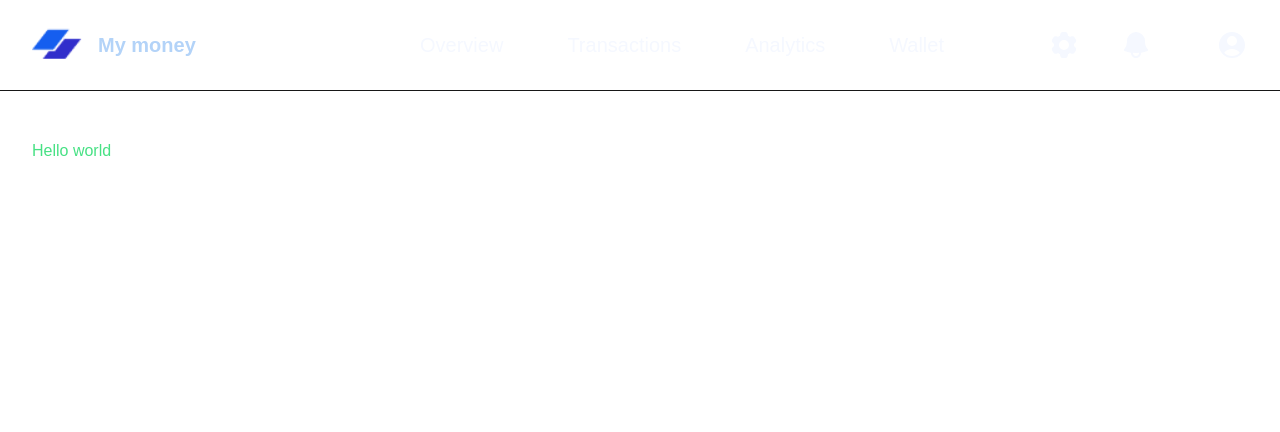
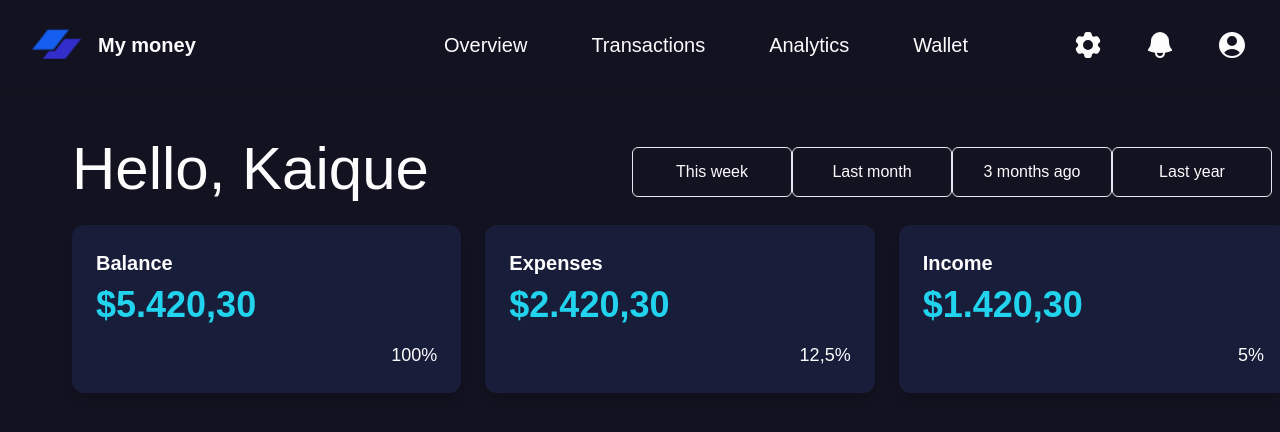
Before and after one commit to KaiqueFj/My-Money-FinanceTracker, a Next.js app: page / in a window 1280 px wide. Shown: the top 432 px of the page. Built offline with nearby package versions, Linux system fonts and the light colour scheme.

Commit message:
style: improved the colors of project in black theme, and also included a few cards that will be the user values info

```diff
--- /dev/null
+++ b/app/_components/Fillter/Filter.js
@@ -0,0 +1,20 @@
+import React from "react";
+
+export default function Filter() {
+  return (
+    <div className="flex items-center justify-between px-4 py-2  rounded-md">
+      <ButtonFilter>This week</ButtonFilter>
+      <ButtonFilter>Last month</ButtonFilter>
+      <ButtonFilter>3 months ago</ButtonFilter>
+      <ButtonFilter>Last year</ButtonFilter>
+    </div>
+  );
+}
+
+function ButtonFilter({ children }) {
+  return (
+    <button className=" text-primary-600 px-2 py-3 w-40 rounded-md border border-primary-250">
+      {children}
+    </button>
+  );
+}
--- a/app/_components/Logo/Logo.js
+++ b/app/_components/Logo/Logo.js
@@ -5,7 +5,7 @@ export default function Logo() {
   return (
     <Link href="/" className="flex items-center gap-4 z-10">
       <Image src="/logo.png" alt="Logo" width={50} height={50} />
-      <span className="text-xl font-bold text-primary-100">My money</span>
+      <span className="text-xl font-bold text-primary-600">My money</span>
     </Link>
   );
 }
--- a/app/_components/Navigation/Navigation.js
+++ b/app/_components/Navigation/Navigation.js
@@ -1,7 +1,6 @@
 import Link from "next/link";
 
 import {
-  BeakerIcon,
   BellIcon,
   Cog6ToothIcon,
   UserCircleIcon,
@@ -9,7 +8,7 @@ import {
 export default function Navigation() {
   return (
     <nav className="z-10 text-xl">
-      <ul className="flex items-center text-primary-50 gap-16">
+      <ul className="flex items-center text-primary-600 gap-16">
         <li>
           <Link href="/" className="transition-colors hover:text-primary-100 ">
             Overview
@@ -48,7 +47,7 @@ export default function Navigation() {
             <BellIcon className="w-8 h-8transition-colors text-primary-600  group-hover:text-primary-800" />
           </li>
 
-          <li className="ml-6">
+          <li>
             <Link
               href="/"
               className="transition-colors gap-4 hover:text-primary-100 "
--- /dev/null
+++ b/app/_components/UserValues/UserValues.js
@@ -0,0 +1,34 @@
+import React from "react";
+
+export default function UserValues() {
+  return (
+    <div className="flex flex-wrap gap-6 justify-between items-stretch w-full">
+      <CardContainerOfValues value="$5.420,30" percentage="100">
+        Balance
+      </CardContainerOfValues>
+
+      <CardContainerOfValues value="$2.420,30" percentage="12,5">
+        Expenses
+      </CardContainerOfValues>
+
+      <CardContainerOfValues value="$1.420,30" percentage="5">
+        Income
+      </CardContainerOfValues>
+    </div>
+  );
+}
+
+function CardContainerOfValues({ children, value, percentage }) {
+  return (
+    <div className="flex flex-col justify-between bg-primary-100 rounded-xl shadow-lg p-6 min-w-[200px] flex-1 transition-transform hover:scale-[1.02]">
+      <div className="flex flex-col gap-2">
+        <p className="text-primary-600 font-semibold text-xl">{children}</p>
+        <p className="text-primary-450 font-bold text-4xl">{value}</p>
+      </div>
+
+      <div className="flex justify-end mt-4">
+        <p className="text-primary-600 text-lg font-medium">{`${percentage}%`}</p>
+      </div>
+    </div>
+  );
+}
--- a/app/_styles/globals.css
+++ b/app/_styles/globals.css
@@ -1,34 +1,20 @@
 @import "tailwindcss";
 
 @theme {
-  --color-primary-50: #f5f8ff;
-  --color-primary-100: #b3d3f8;
-  --color-primary-150: #1040af;
-  --color-primary-200: #001d4c;
-  --color-primary-250: #ffffff;
-  --color-primary-350: #d6dadd;
-  --color-primary-400: #a4b1ba;
-  --color-primary-450: #47e184;
-  --color-primary-500: #16502c;
-  --background: #ffffff;
-  --foreground: #171717;
+  --color-primary-50: #131220; /* Main background */
+  --color-primary-100: #181d3a; /* Card background */
+  --color-primary-150: #273549; /* Card hover */
+  --color-primary-200: #334155; /* Dividers or subdued text */
+  --color-primary-250: #e2e8f0; /* Headline text */
+  --color-primary-350: #94a3b8; /* Subtext / labels */
+  --color-primary-400: #64748b; /* Hints / borders */
+  --color-primary-450: #22d3ee; /* Accent cyan */
+  --color-primary-500: #14b8a6; /* Accent teal */
+  --color-primary-600: #fcfcfd; /* Main text color white */
+  --background: #0f172a; /* Base background */
+  --foreground: #f1f5f9; /* Main text */
 }
-
 :root {
-  --background: #ffffff;
-  --foreground: #171717;
-}
-
-@theme accent {
-  --color-primary-50: #f5f8ff;
-  --color-primary-100: #b3d3f8;
-  --color-primary-150: #1040af;
-  --color-primary-200: #001d4c;
-  --color-primary-250: #ffffff;
-  --color-primary-350: #d6dadd;
-  --color-primary-400: #a4b1ba;
-  --color-primary-450: #47e184;
-  --color-primary-500: #16502c;
   --background: #ffffff;
   --foreground: #171717;
 }
@@ -36,8 +22,7 @@
 @theme inline {
   --color-background: var(--background);
   --color-foreground: var(--foreground);
-  --font-sans: var(--font-geist-sans);
-  --font-mono: var(--font-geist-mono);
+  --font-sans: "Inter", sans-serif;
 }
 
 @media (prefers-color-scheme: dark) {
@@ -48,7 +33,6 @@
 }
 
 body {
-  background: var(--background);
   color: var(--foreground);
   font-family: Arial, Helvetica, sans-serif;
 }
--- a/app/layout.js
+++ b/app/layout.js
@@ -1,15 +1,11 @@
-import { Geist, Geist_Mono } from "next/font/google";
+import { Inter, Inter_Mono } from "next/font/google";
 import "./_styles/globals.css";
 import Header from "./_components/Header/Header";
 
-const geistSans = Geist({
-  variable: "--font-geist-sans",
+const inter = Inter({
+  variable: "--font-inter",
   subsets: ["latin"],
-});
-
-const geistMono = Geist_Mono({
-  variable: "--font-geist-mono",
-  subsets: ["latin"],
+  display: "swap",
 });
 
 export const metadata = {
@@ -20,12 +16,13 @@ export const metadata = {
 export default function RootLayout({ children }) {
   return (
     <html lang="en">
-      <Header />
       <body
-        className={`${geistSans.variable} ${geistMono.variable} relative  min-h-screen antialiased bg-primary-950 flex flex-col text-primary-100`}
+        className={`${inter.variable} relative  min-h-screen antialiased bg-primary-50 flex flex-col text-primary-600`}
       >
+        <Header />
+
         <div className="grid flex-1 px-8 py-12">
-          <main className="w-full mx-auto max-w-7xl">{children}</main>
+          <main className="w-full mx-10 max-w-full">{children}</main>
         </div>
       </body>
     </html>
--- a/app/page.js
+++ b/app/page.js
@@ -1,3 +1,16 @@
+import Filter from "./_components/Fillter/Filter";
+import UserValues from "./_components/UserValues/UserValues";
+
 export default function Home() {
-  return <h1 className="text-primary-450">Hello world</h1>;
+  return (
+    <div className="flex flex-col items-center justify-between w-full">
+      <div className="flex flex-row w-full justify-between">
+        <h1 className="text-primary-600 text-6xl">Hello, Kaique</h1>
+        <Filter />
+      </div>
+      <div className="flex items-start justify-between flex-row w-full mt-5">
+        <UserValues />
+      </div>
+    </div>
+  );
 }
```
